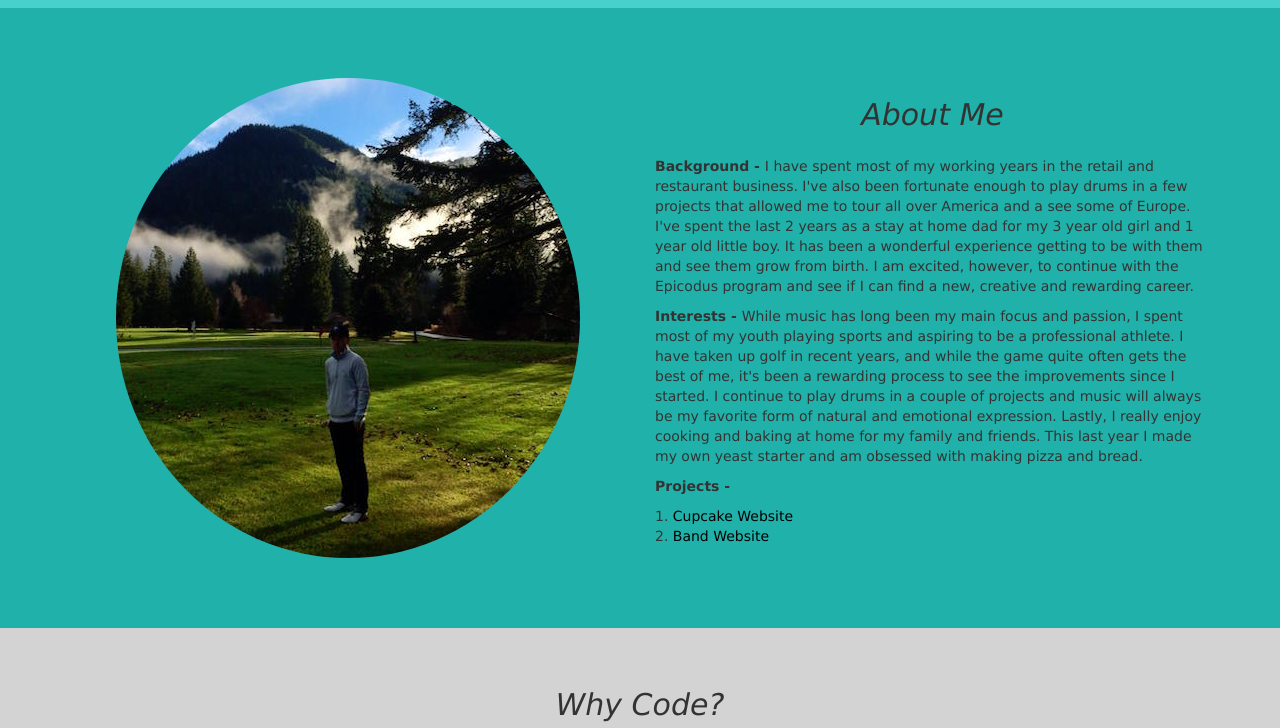
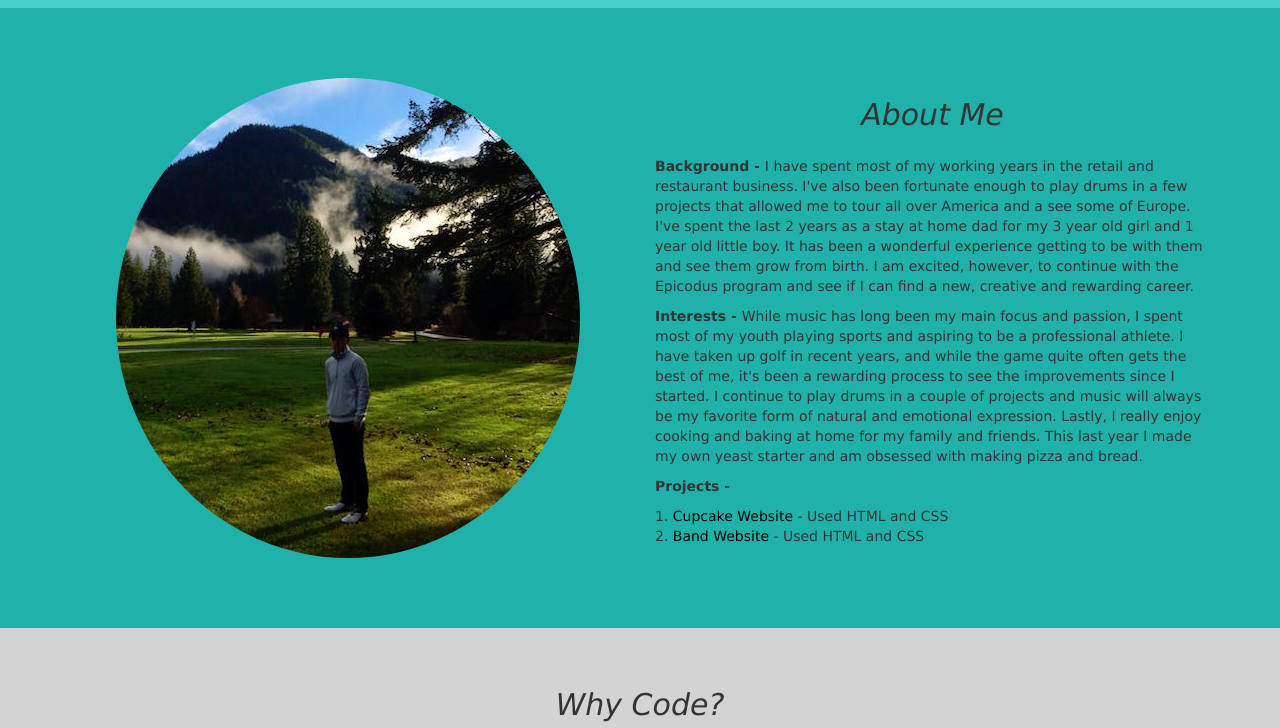
Before and after one commit to zacharyjrich/ZachRichards-Portfolio, a plain HTML site: page index.html in a window 1280 px wide. Shown: the part 72-800 px from the top of the page. Drawn offline with Linux system fonts and the light colour scheme.

Commit message:
Added languages used to projects section

```diff
--- a/index.html
+++ b/index.html
@@ -33,8 +33,8 @@
           <p><strong>Interests - </strong>While music has long been my main focus and passion, I spent most of my youth playing sports and aspiring to be a professional athlete. I have taken up golf in recent years, and while the game quite often gets the best of me, it's been a rewarding process to see the improvements since I started. I continue to play drums in a couple of projects and music will always be my favorite form of natural and emotional expression. Lastly, I really enjoy cooking and baking at home for my family and friends. This last year I made my own yeast starter and am obsessed with making pizza and bread.</p>
           <p><strong>Projects - </strong></p>
           <ol class="projects">
-            <li><a href="http://zacharyjrich.github.io/cupcake-website">Cupcake Website</a></li>
-            <li><a href="http://zacharyjrich.github.io/fave-band">Band Website</a></li>
+            <li><a href="http://zacharyjrich.github.io/cupcake-website">Cupcake Website</a> - Used HTML and CSS</li>
+            <li><a href="http://zacharyjrich.github.io/fave-band">Band Website</a> - Used HTML and CSS</li>
           </ol>
         </div>
       </div>
```
